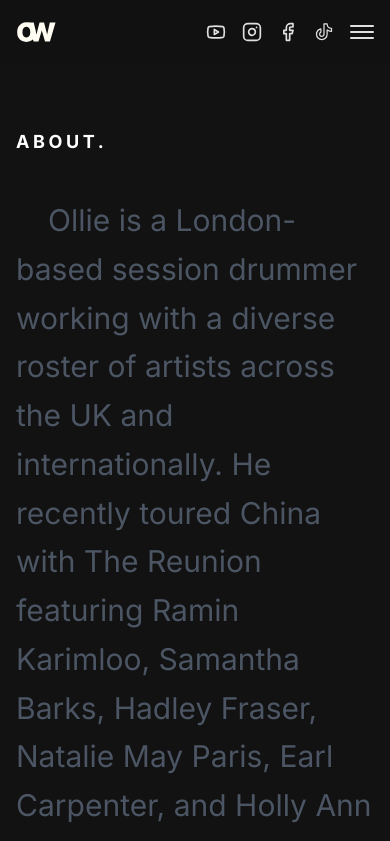
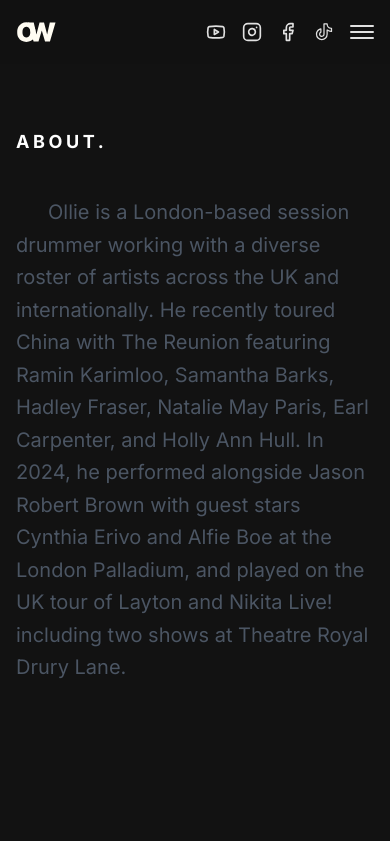
Before and after one commit to Jk4818/Ollie-Woods-Portfolio, a Next.js app: page /about in a window 390 px wide. Shown: the top 841 px of the page. Built offline with nearby package versions, Linux system fonts and the light colour scheme.

Commit message:
Fix: Reduced about us size

```diff
--- a/src/app/about/page.tsx
+++ b/src/app/about/page.tsx
@@ -141,7 +141,7 @@ export default function About() {
                     <motion.div
                         id='initial-about'
                         ref={bioRef}
-                        className="mt-10 max-w-full text-3xl sm:text-4xl md:text-[2.5rem] font-normal leading-relaxed"
+                        className="mt-10 max-w-full text-xl sm:text-2xl lg:text-[2.5rem] font-normal leading-relaxed"
                         initial={{ opacity: 1 }}
                         animate={{ opacity: 1 }}
                     >
```
